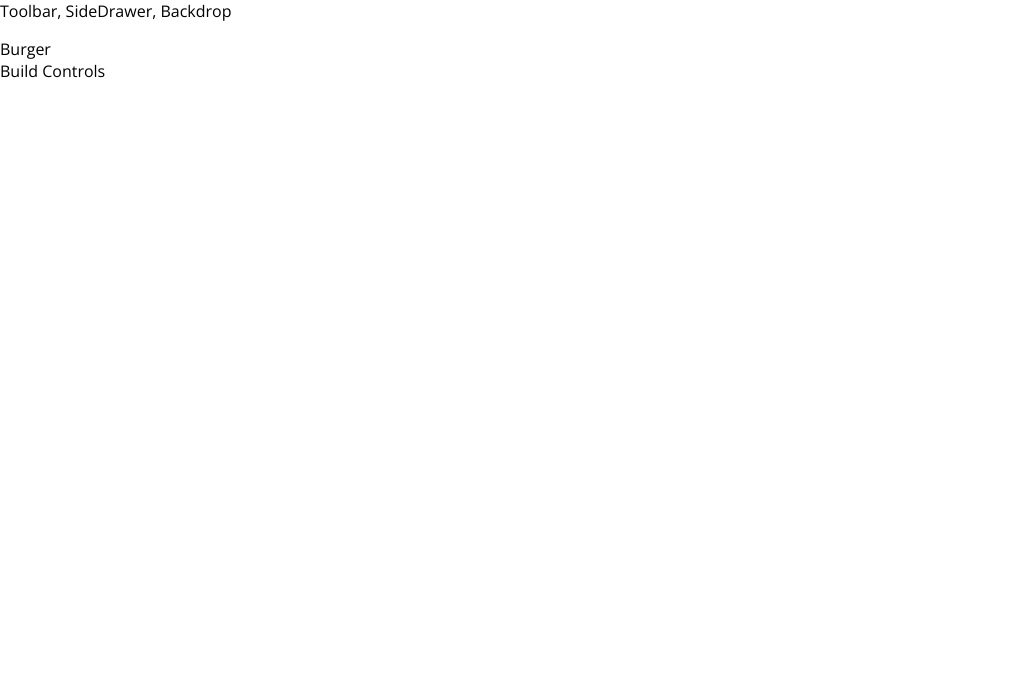
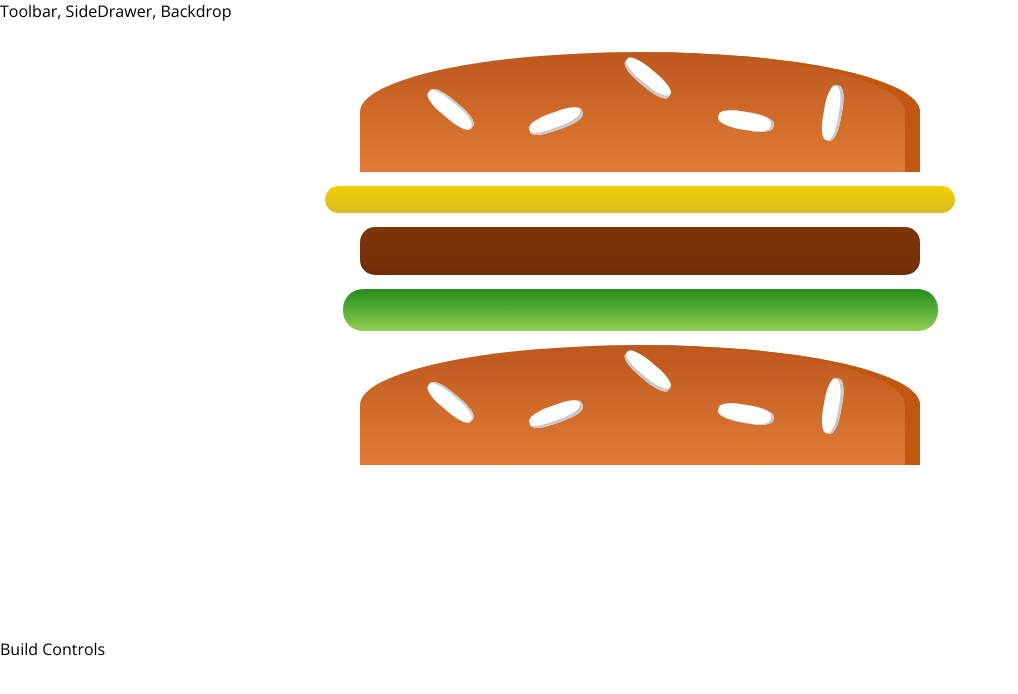
Before and after one commit to dwyfrequency/burgerbuilder, a React (Create React App) app: page / in a window 1280 px wide. Shown: the top 694 px of the page, without its empty margins (0-1018 px from the left). Built offline with nearby package versions, Linux system fonts and the light colour scheme.

Commit message:
updating burger css

```diff
--- a/src/components/Burger/Burger.js
+++ b/src/components/Burger/Burger.js
@@ -1,6 +1,6 @@
 import React from "react";
 import BurgerIngredient from "./BurgerIngredient/BurgerIngredient";
-import classes from "./BurgerIngredient/BurgerIngredient.module.css";
+import classes from "./Burger.module.css";
 
 export default props => {
   return (
--- a/src/components/Burger/Burger.module.css
+++ b/src/components/Burger/Burger.module.css
@@ -2,13 +2,21 @@
   width: 100%;
   margin: auto;
   height: 250px;
-  overflow: scroll;
+  /* overflow: auto hides scrollbar if not needed */
+  overflow: auto;
   text-align: center;
   font-weight: bold;
   font-size: 1.2rem;
 }
 
-@media (min-width: 1000px) and (min-height: 401px) {
+@media (min-width: 500px) and (min-height: 400px) {
+  .Burger {
+    width: 350px;
+    height: 300px;
+  }
+}
+
+@media (min-width: 500px) and (min-height: 401px) {
   .Burger {
     width: 450px;
     height: 400px;
@@ -21,17 +29,3 @@
     height: 600px;
   }
 }
-
-@media (min-width: 500px) and (min-height: 401px) {
-  .Burger {
-    width: 450px;
-    height: 400px;
-  }
-}
-
-@media (min-width: 500px) and (min-height: 400px) {
-  .Burger {
-    width: 350px;
-    height: 300px;
-  }
-}
--- a/src/components/Burger/BurgerIngredient/BurgerIngredient.js
+++ b/src/components/Burger/BurgerIngredient/BurgerIngredient.js
@@ -1,7 +1,7 @@
 import React, { Component } from "react";
 
 import PropTypes from "prop-types"; // ES6
-import classes from "BurgerIngredient.module.css";
+import classes from "./BurgerIngredient.module.css";
 
 export default class BurgerIngredient extends Component {
   render() {
--- a/src/containers/BurgerBuilder/BurgerBuilder.js
+++ b/src/containers/BurgerBuilder/BurgerBuilder.js
@@ -1,11 +1,11 @@
 import React, { Component } from "react";
 import Aux from "../../hoc/Aux";
-
+import Burger from "../../components/Burger/Burger";
 class BurgerBuilder extends Component {
   render() {
     return (
       <Aux>
-        <div>Burger</div>
+        <Burger />
         <div>Build Controls</div>
       </Aux>
     );
```
